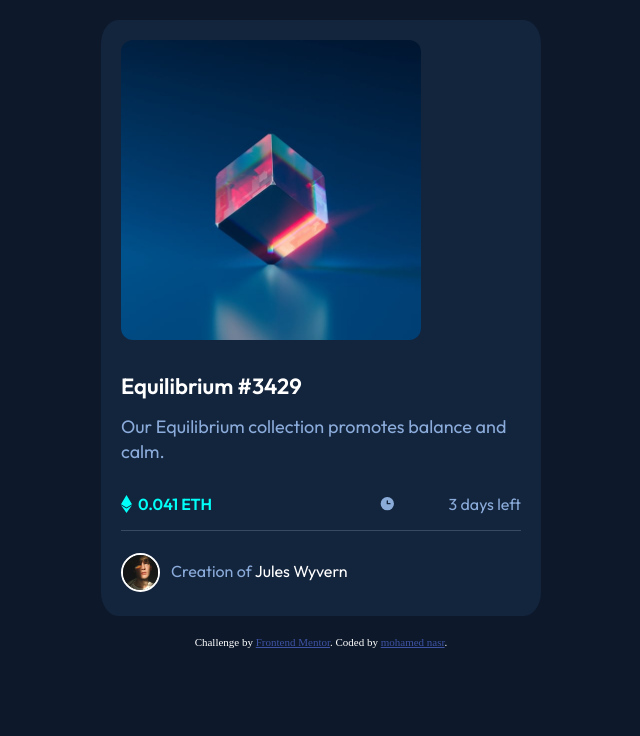
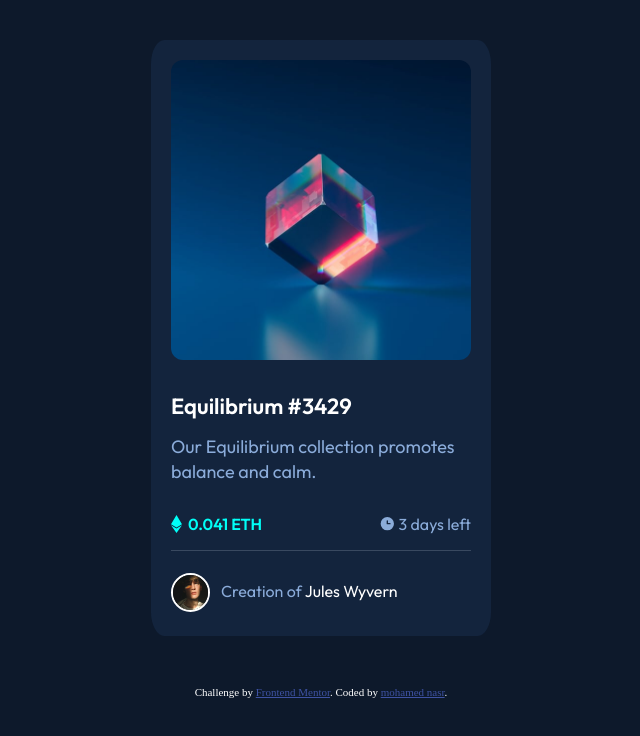
Before and after one commit to stitch-606/nft-card, a plain HTML site: page index.html in a window 1280 px wide. Shown: the whole page, without its empty margins (319-959 px from the left). Drawn offline with Linux system fonts and the light colour scheme.

Commit message:
Update ntf.css

```diff
--- a/ntf.css
+++ b/ntf.css
@@ -20,21 +20,21 @@ body {
 }
 
 .container .crd {
-  width: 400px;
+  width: 300px;
   margin-left: auto;
   margin-right: auto;
   padding: 20px;
-  margin-bottom: 20px;
+  margin-bottom: 50px;
   background-color: hsla(216, 51%, 16%, 0.993);
-  margin-top: 20px;
+  margin-top: 40px;
   border-radius: 4%;
   font-family: "outfit";
   position: relative;
 }
 
 .crd .overlay {
-  width: 400px;
-  height: 400px;
+  width: 300px;
+  height: 300px;
   position: absolute;
 }
 
```
